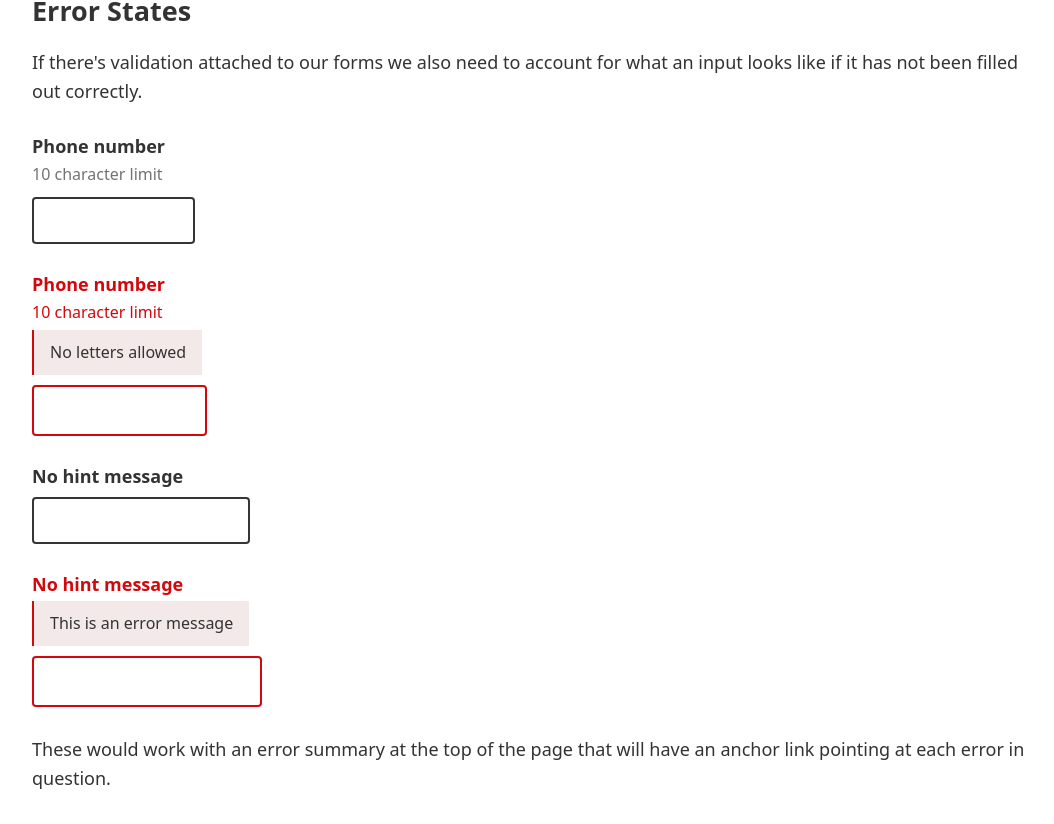
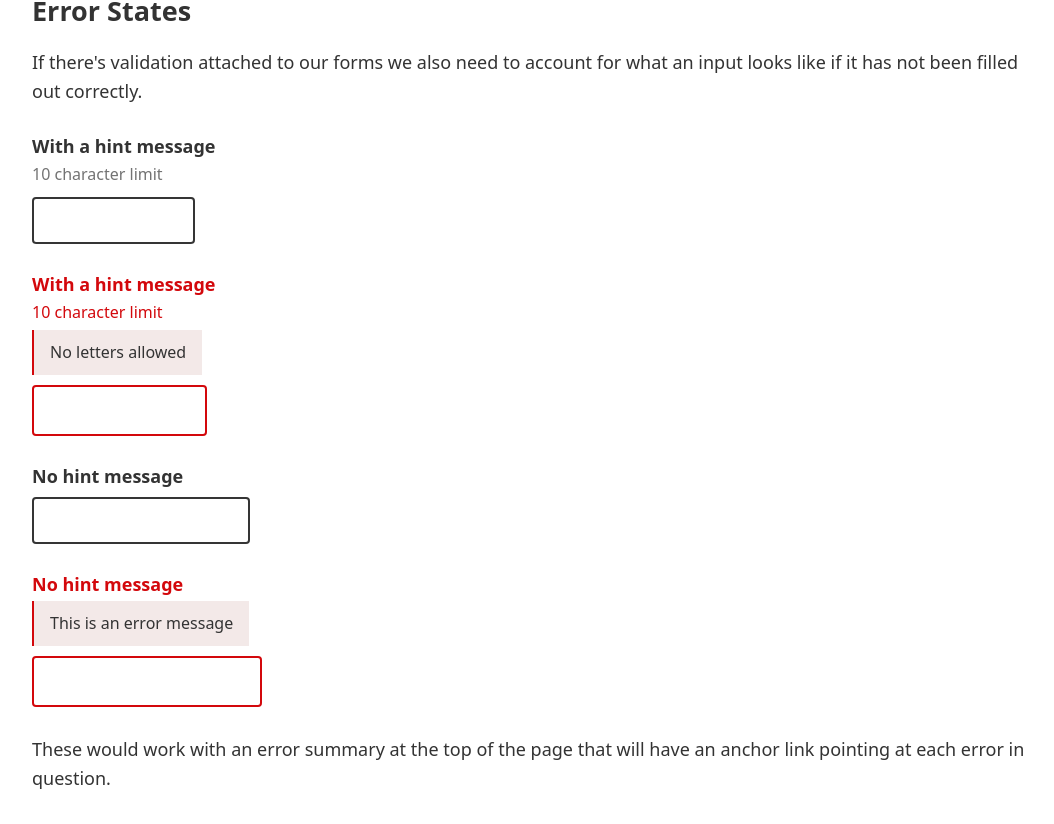
Before and after one commit to nmakuch/sandbox, a Next.js app: page /inputs in a window 1280 px wide. Shown: the part 1536-2360 px from the top of the page, without its empty margins (108-1162 px from the left). Built offline with nearby package versions, Linux system fonts and the light colour scheme.

Commit message:
label text

```diff
--- a/pages/inputs.js
+++ b/pages/inputs.js
@@ -72,13 +72,13 @@ export default function Inputs() {
                         <p>If there's validation attached to our forms we also need to account for what an input looks like if it has not been filled out correctly.</p>
 
                         <div className={styles.formGroup}>
-                            <label className={styles.label}>Phone number</label>
+                            <label className={styles.label}>With a hint message</label>
                             <p className={styles.hint}>10 character limit</p>
                             <input size="10" maxLength="10" className={styles.input} />
                         </div>
 
                         <div className={styles.formGroup}>
-                            <label className={styles.labelError}>Phone number</label>
+                            <label className={styles.labelError}>With a hint message</label>
                             <p className={styles.hintError}>10 character limit</p>
                             <p className={styles.errorMessage}>No letters allowed</p>
                             <input size="10" maxLength="10" className={styles.inputError} />
```
